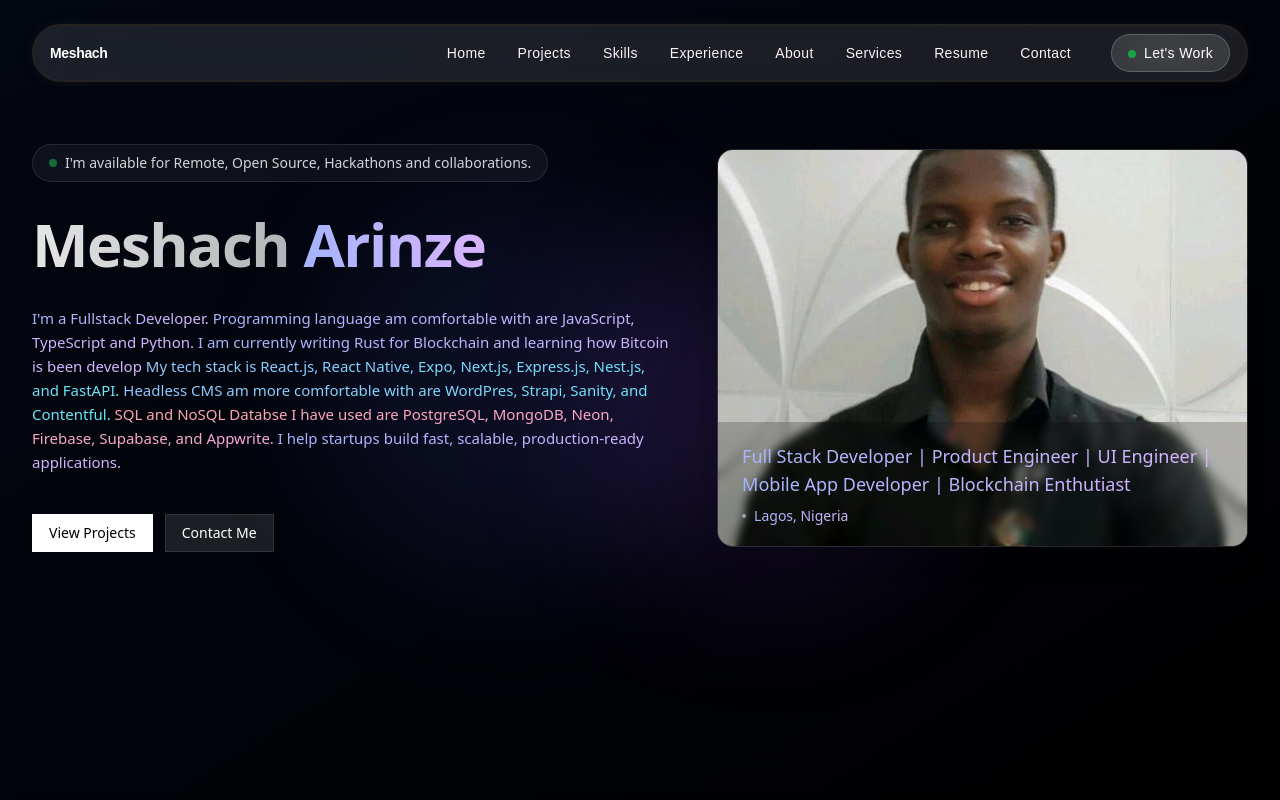
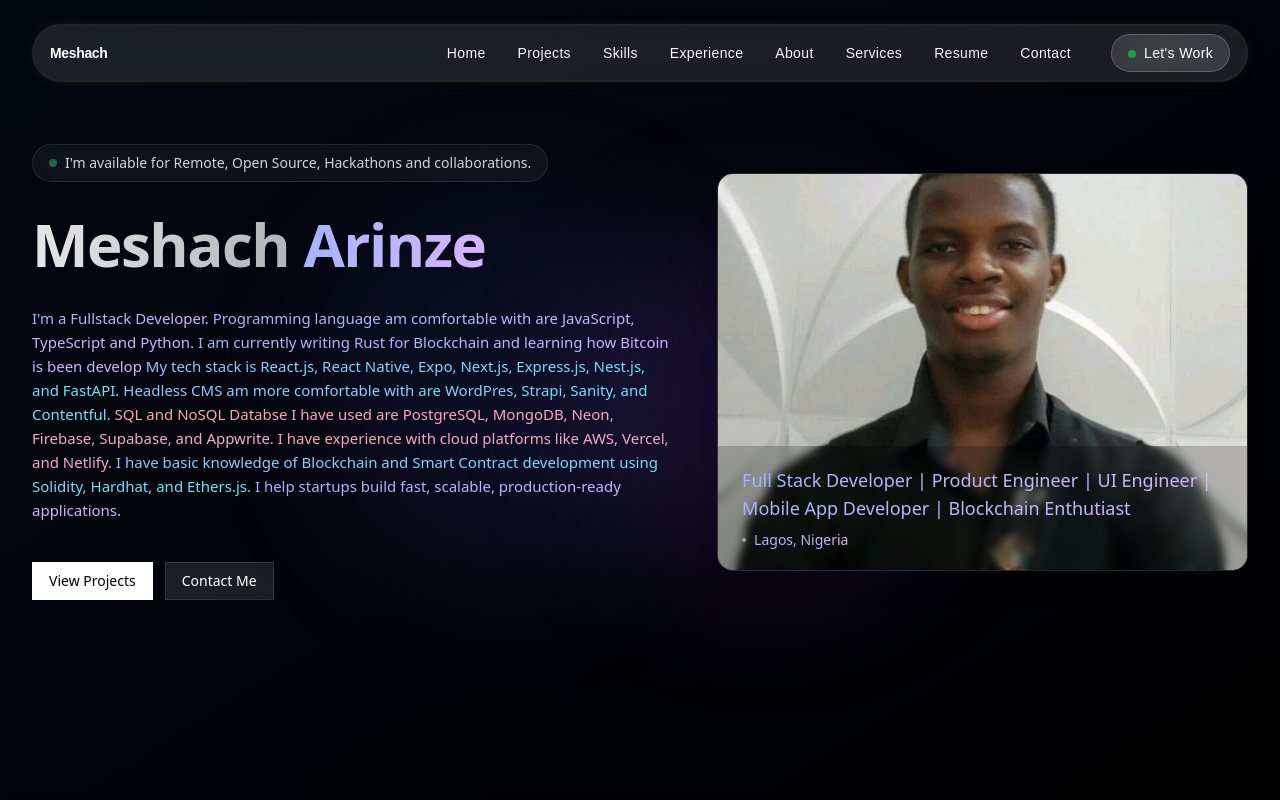
Before and after one commit to meshach567/meshachportfoliodev, a Next.js app: page / in a window 1280 px wide. Shown: the top 800 px of the page. Built offline with nearby package versions, Linux system fonts and the light colour scheme.

Commit message:
style: update the css styling

```diff
--- a/components/shared/heroSection.tsx
+++ b/components/shared/heroSection.tsx
@@ -66,6 +66,16 @@ function HeroSection() {
                 <span className="bg-gradient-to-r from-rose-300 to-pink-300 bg-clip-text text-transparent font-medium">
                   {" "}
                   SQL and NoSQL Databse I have used are PostgreSQL, MongoDB, Neon, Firebase, Supabase, and Appwrite. {" "}
+                </span>
+                <span className="bg-gradient-to-r from-rose-300 to-pink-300 bg-clip-text text-transparent font-medium">
+                  {" "}
+                  I have experience with cloud platforms like AWS, Vercel, and Netlify.{" "}
+                  {" "}
+                </span>
+                <span className="bg-gradient-to-r from-blue-300 to-cyan-300 bg-clip-text text-transparent font-medium">
+                  {" "}
+                  I have basic knowledge of Blockchain and Smart Contract development using Solidity, Hardhat, and Ethers.js.{" "}
+                   {" "}
                 </span>
                 <span className="bg-gradient-to-r from-indigo-300 to-purple-300 bg-clip-text text-transparent font-medium">
                   I help startups build fast, scalable, production-ready
```
